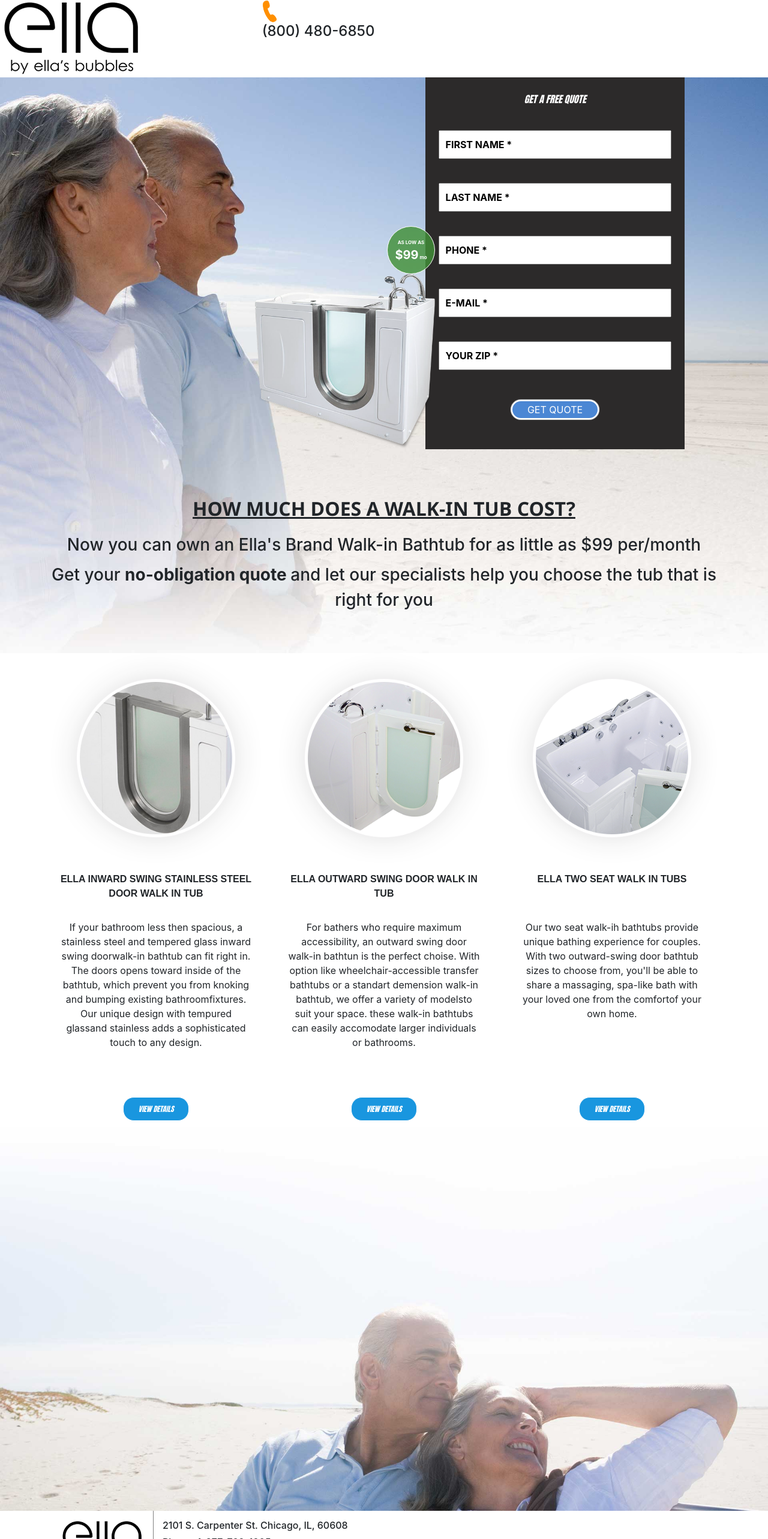
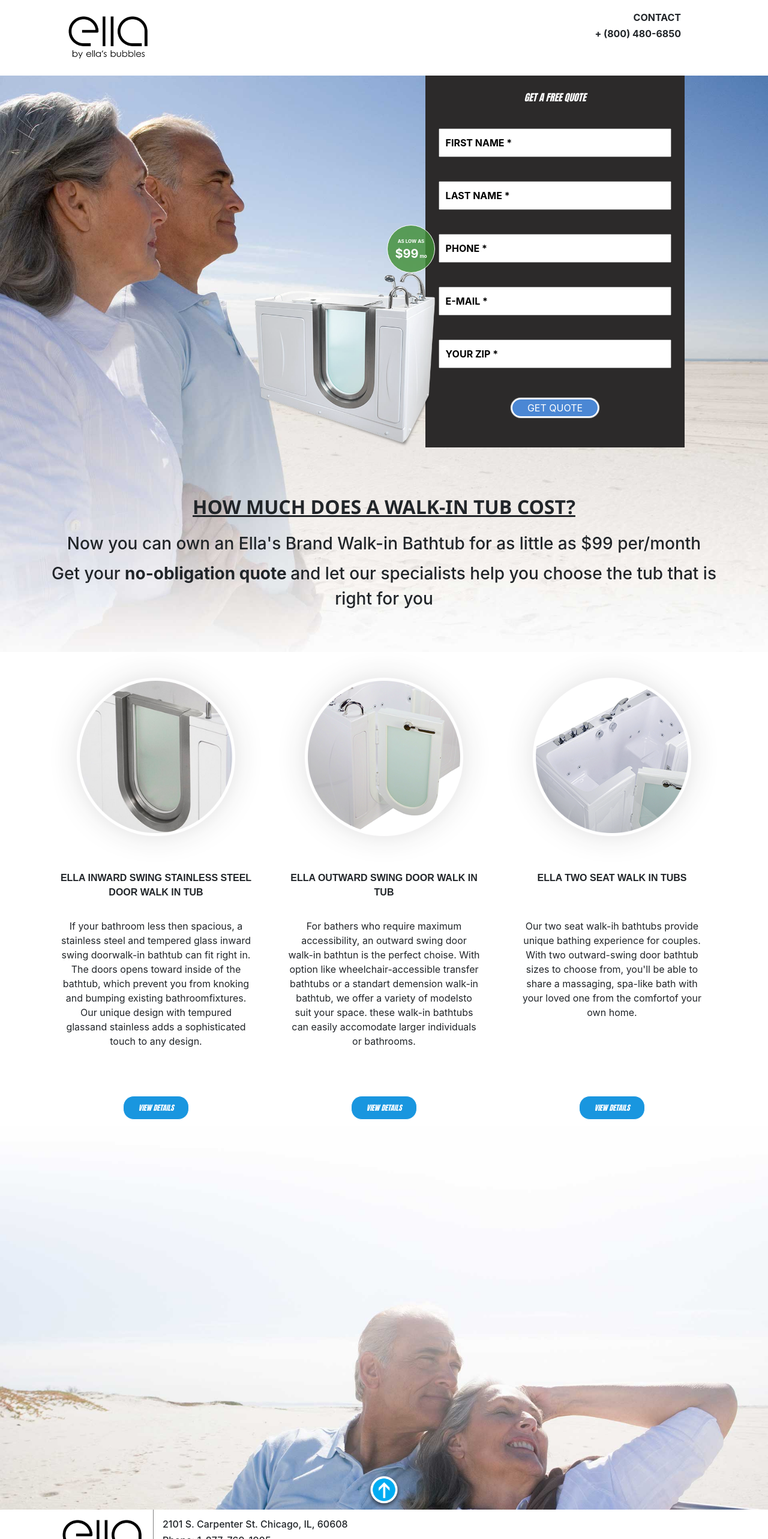
Before and after one commit to Bekargyn/ellas-bubbles, a React (Create React App) app: page /finance in a window 1280 px wide. Shown: the top 2566 px of the page at 60% size. Built offline with nearby package versions, Linux system fonts and the light colour scheme.

Commit message:
fixed header

```diff
--- a/src/components/financing.js
+++ b/src/components/financing.js
@@ -5,14 +5,20 @@
   return (
     <div className="finance">
       <header>
-        <div className="row">
-          <div className="col-4">
-            <img className="img-fluid" src="../../images/logo.png" alt="logo" />
-          </div>
-          <div className="col-8">
-            <div className="phone">
-              <img src="../../images/phone.png" alt="phone" />
-              <h4>(800) 480-6850</h4>
+        <div className="container">
+          <div className="row">
+            <div className="col-4">
+              <img
+                className="img-fluid"
+                src="../../images/logo.png"
+                alt="logo"
+              />
+            </div>
+            <div className="col-8">
+              <div className="phone">
+                <h4>CONTACT</h4>
+                <h4>+ (800) 480-6850</h4>
+              </div>
             </div>
           </div>
         </div>
@@ -167,7 +173,9 @@
           </div>
         </div>
       </div>
-      <div className="bottom"></div>
+      <div className="bottom">
+        <img src="../../images/arrow_up.png" alt="" />
+      </div>
       <footer>
         <div className="container">
           <div className="logo">
--- a/src/styles/scss/includes/_finance.scss
+++ b/src/styles/scss/includes/_finance.scss
@@ -1,6 +1,30 @@
 .finance {
   header {
-    background: white;
+    background: #fff;
+
+    .col-4 {
+      img {
+        max-width: 140px;
+        height: auto;
+        margin: 25px;
+      }
+    }
+
+    .col-8 {
+      display: flex;
+      justify-content: flex-end;
+
+      .phone {
+        margin: 20px 50px 20px 20px;
+
+        h4 {
+          font-size: 1em;
+          padding: 0 10px;
+          font-weight: bolder;
+          text-align: right;
+        }
+      }
+    }
   }
 
   .top {
@@ -148,6 +172,13 @@
     background-attachment: fixed;
     height: 640px;
     background-size: cover;
+    display: flex;
+    justify-content: center;
+    align-items: flex-end;
+
+    img {
+      max-width: 60px;
+    }
   }
 
   footer {
```
